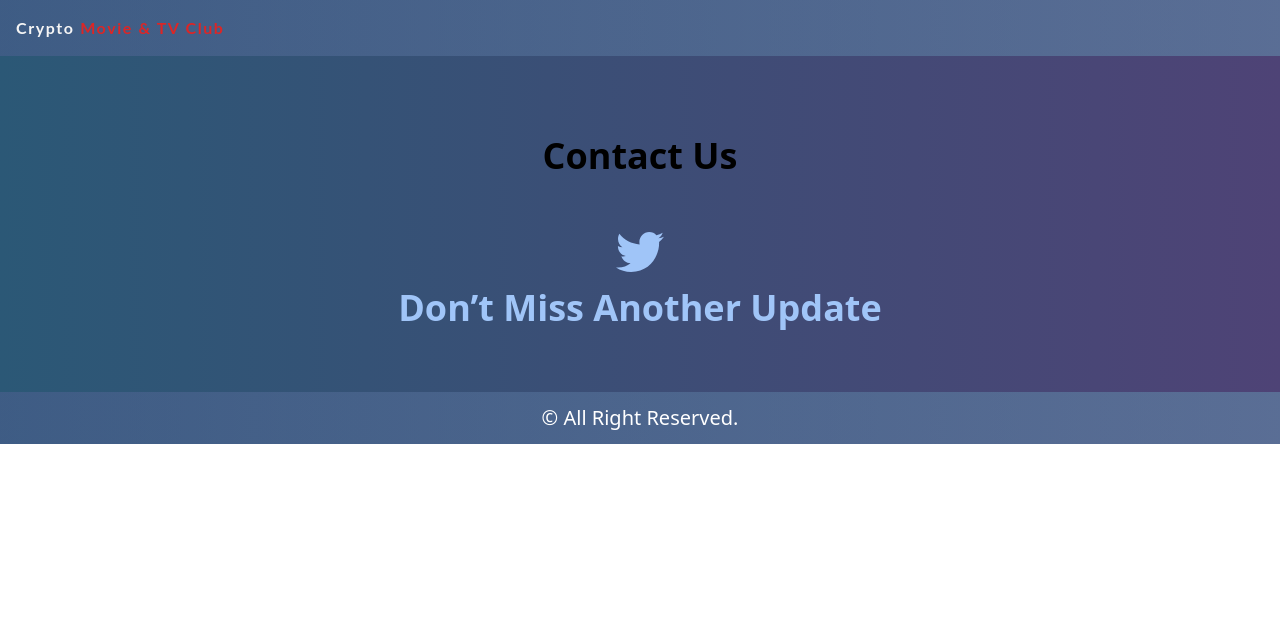
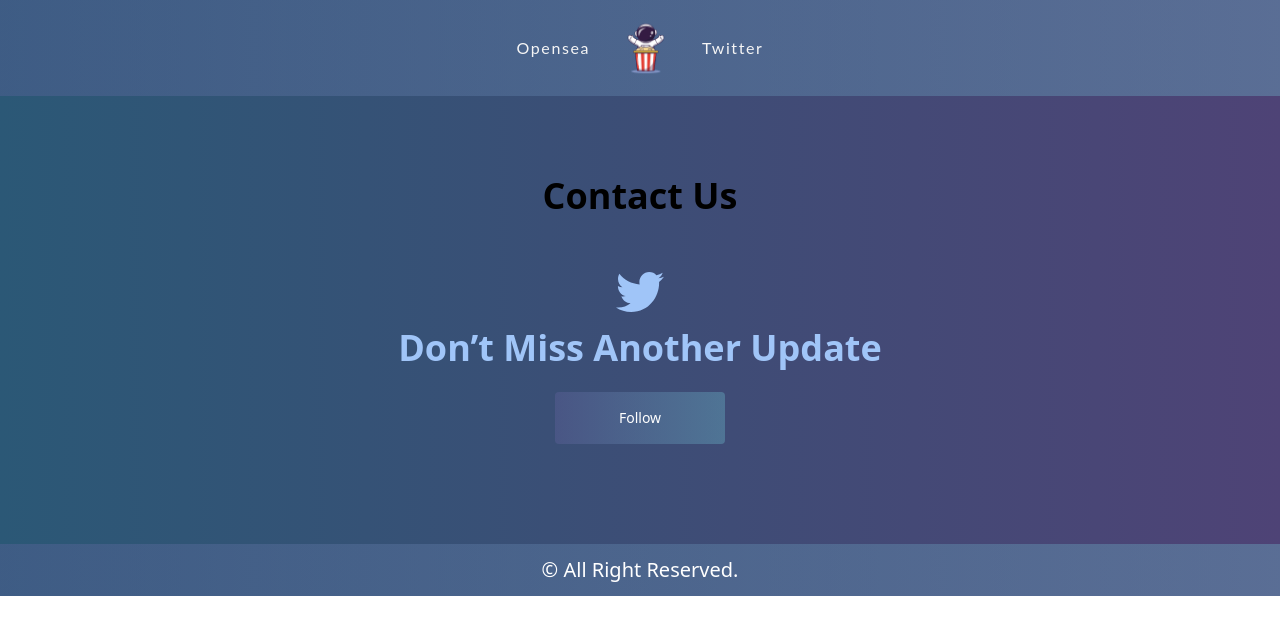
Before and after one commit to anuraghakeem/cryptomovietv, a Next.js app in the folder cryptomovietv/: page /contact in a window 1280 px wide. Shown: the top 634 px of the page. Built offline with nearby package versions, Linux system fonts and the light colour scheme.

Commit message:
tailwind header + footer

```diff
--- a/cryptomovietv/components/Footer.tsx
+++ b/cryptomovietv/components/Footer.tsx
@@ -6,7 +6,10 @@ const Footer = () => {
         <div className="w-12 mx-auto">
           <Image src={"/img/twitter.svg"} width={68} height={56} layout="responsive" />
         </div>
-        <h1 className="text-primary mt-4 mb-9 text-4xl font-semibold text-center">Don’t Miss Another Update</h1>
+        <h1 className="text-primary mt-4 mb-6 text-4xl font-semibold text-center">Don’t Miss Another Update</h1>
+        <a href="https://twitter.com/cryptomovietv" target='_blank'>
+        <button className="bg-gradient-to-r from-secondaryGradientBlue-1 to-secondaryGradientBlue-2 text-white py-4 px-16 rounded text-sm mb-9">Follow</button>
+        </a>
         <p className="text-xl text-white mt-16 bg-gradient-to-r from-secondaryGradientBlue-1 to-secondaryGradientBlue-2 py-3">© All Right Reserved.</p>
       </div>
 
--- a/cryptomovietv/components/Hero.tsx
+++ b/cryptomovietv/components/Hero.tsx
@@ -10,7 +10,7 @@ const Hero = () => {
       <h1 className="text-2xl Otext-gray-700 uppercase font-bold">Welcome to Crypto Movie & TV Club</h1>
      <p className="text-gray-500">Produce FILM feature, TELEVISION and GAME.</p>
       <Link href="/contact">
-        <button className="O bg-gray-700 text-white py-3 px-6 rounded text-sm mt-4">CONTACT US</button>
+        <button className="bg-gray-700 text-white py-3 px-6 rounded text-sm mt-4">CONTACT US</button>
       </Link>
     </div>
   );
--- a/cryptomovietv/components/Navbar.tsx
+++ b/cryptomovietv/components/Navbar.tsx
@@ -1,16 +1,40 @@
 import Link from "next/link";
+import Image from "next/image";
 
 const Navbar = () => {
   return (
     <nav className="bg-gradient-to-r from-secondaryGradientBlue-1 to-secondaryGradientBlue-2">
-        <div className="font-bold text-neutral-100 p-4 max-w-7x1 mx-auto container
-        tracking-widest font-lato">
+      <div
+        className="text-neutral-100 p-4 max-w-7x1 mx-auto container
+        tracking-widest font-lato flex flex-row justify-center items-center text-center w-34"
+      >
+        <a
+          className="text-base md: text-2x1 text-center mx-3"
+          href="https://opensea.io/collection/cryptomovieclub"
+          target="_blank"
+        >
+          Opensea
+        </a>
         <Link href="/">
-            <a className="text-base md: text-2x1">Crypto <span className="text-red-600">Movie & TV Club</span>
+          <div className="w-16 flex-initial text-center mx-3 cursor-pointer">
+            <Image
+              src={"/img/navLogo.png"}
+              width={16}
+              height={16}
+              layout="responsive"
+            />
+          </div>
+        </Link>
+
+        <a
+          className="text-base md: text-2x1 text-center mx-3"
+          href="https://twitter.com/cryptomovietv"
+          target="_blank"
+        >
+          Twitter
         </a>
-          </Link>
       </div>
     </nav>
-    )
+  );
 };
 export default Navbar;
```
Also changed, not shown: cryptomovietv/public/img/navLogo.png (added). Lines whose indentation alone changed are shown as unchanged.
